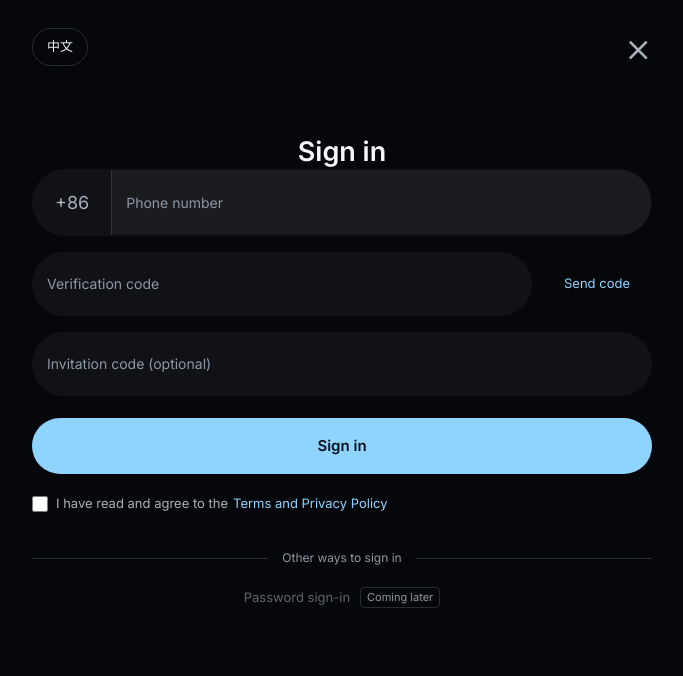
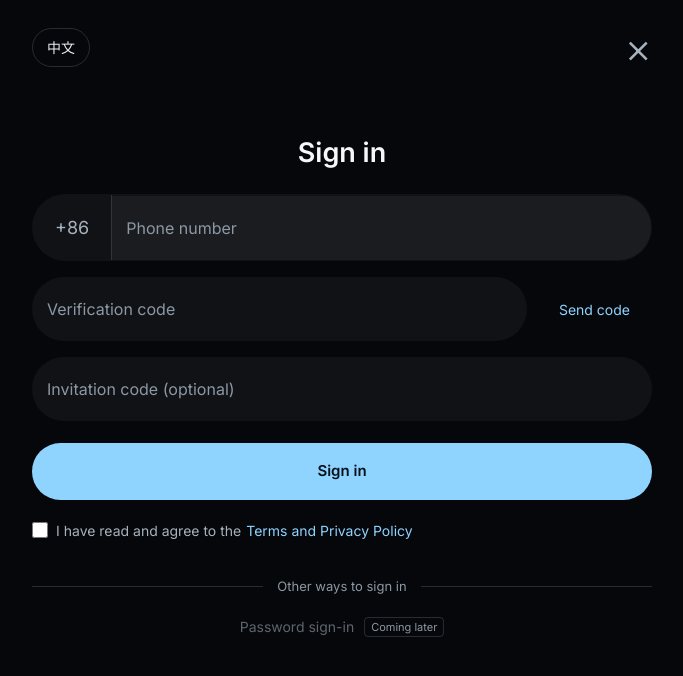
Before and after one commit to HAPPYFAPTAIN/AetherMind-Official-Site-Luma, a Next.js app: page /login in a window 1280 px wide. Shown: the top 676 px of the page, without its empty margins (298-981 px from the left). Built offline with nearby package versions, Linux system fonts and the light colour scheme; no server answers.

Commit message:
style: increase sign-in helper text and title spacing

```diff
--- a/src/components/login.css
+++ b/src/components/login.css
@@ -14,7 +14,7 @@
   display: flex;
   align-items: center;
   justify-content: space-between;
-  font-size: 13px;
+  font-size: 14px;
   color: #a7b2bd;
 }
 .login-nav button {
@@ -44,6 +44,7 @@
   font-size: 27px;
   font-weight: 600;
   margin-top: 8px;
+  margin-bottom: 24px;
   line-height: 1.3;
 }
 .login-description {
@@ -62,7 +63,7 @@
   border: 1px solid transparent;
   border-radius: 999px;
   padding: 0 14px;
-  font-size: 14px;
+  font-size: 16px;
   outline-offset: 2px;
 }
 .login-card input::placeholder {
@@ -106,7 +107,7 @@
   border-radius: 999px;
   padding: 0 22px;
   color: var(--accent);
-  font-size: 13px;
+  font-size: 14px;
   white-space: nowrap;
 }
 .login-invite {
@@ -130,7 +131,7 @@
   column-gap: 5px;
   row-gap: 4px;
   margin-top: 18px;
-  font-size: 13px;
+  font-size: 14px;
   line-height: 1.8;
   color: #a7b2bd;
 }
@@ -162,7 +163,7 @@
   gap: 14px;
   margin-top: 34px;
   color: #8d98a5;
-  font-size: 12px;
+  font-size: 13px;
 }
 .login-divider::before,
 .login-divider::after {
@@ -177,7 +178,7 @@
   justify-content: center;
   gap: 10px;
   margin-top: 20px;
-  font-size: 13px;
+  font-size: 14px;
 }
 .login-alternative button {
   color: #a7b2bd;
```
Also changed, not shown: .project-to-act/PROJECT_ACCEPTANCE.md, 27 other files (tests, documents, lock files or other folders).
